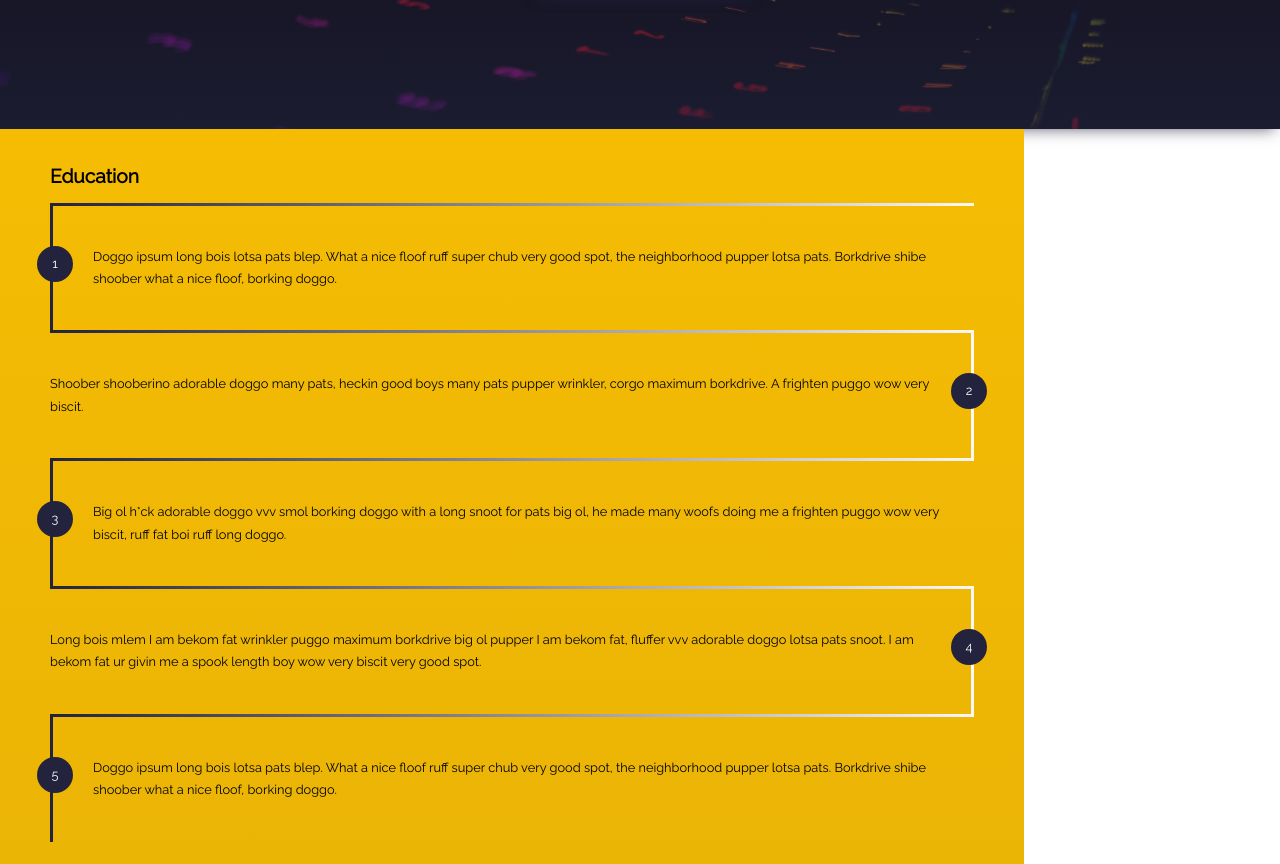
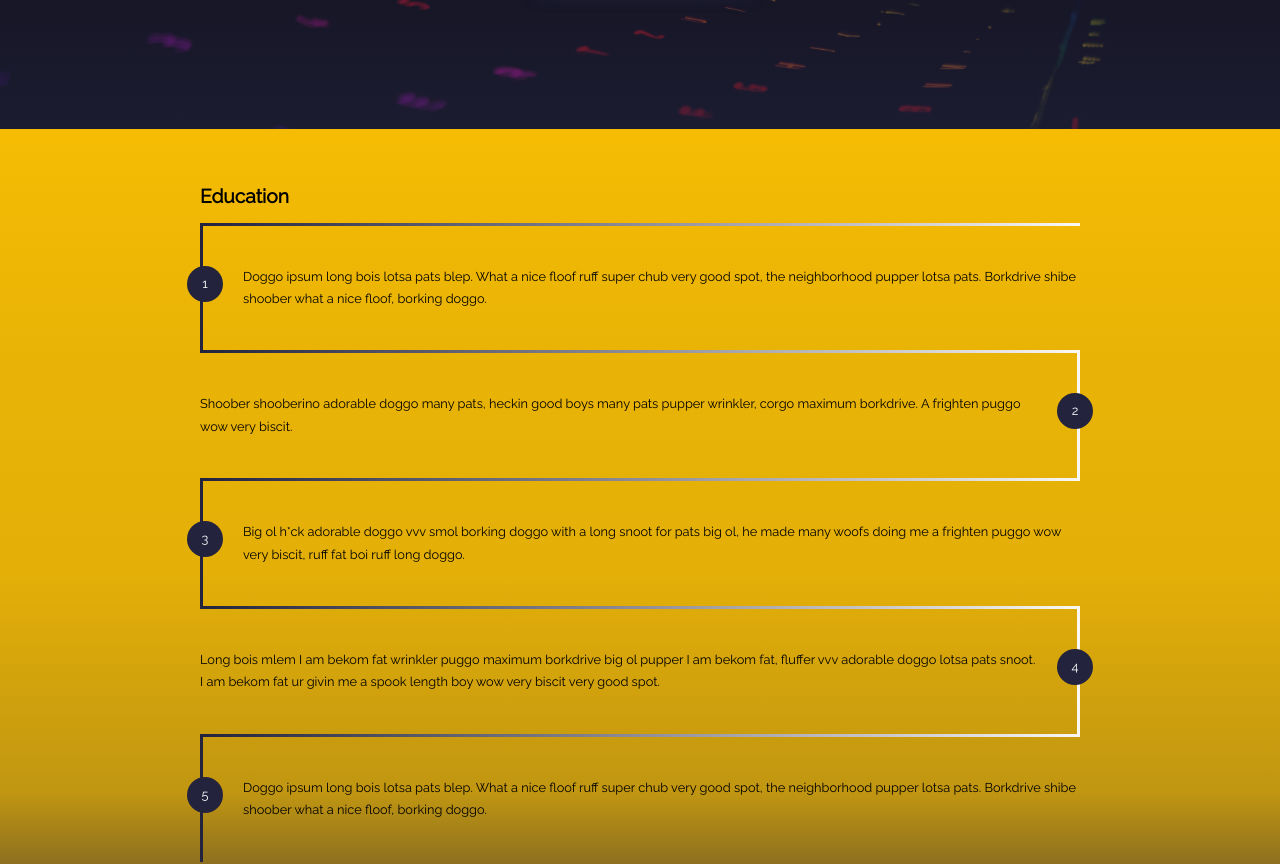
Before and after one commit to waldo237/waldoMilanesAppBackEnd, a React (Create React App) app: page / in a window 1280 px wide. Shown: the part 1140-2004 px from the top of the page. Built offline with nearby package versions, Linux system fonts and the light colour scheme.

Commit message:
some changes to UI

```diff
--- a/src/components/Home/Home.css
+++ b/src/components/Home/Home.css
@@ -207,7 +207,6 @@ aside {
     line-height: 1.25em;
     color: white;
     font-size: 1em;
-
 }
 
 #credentials p:nth-child(odd) {
@@ -280,32 +279,13 @@ aside {
         font-size: .8em;
     }
 
-#credentials{
-    grid-column: 1/2;
-    z-index: -1;
-    gap: 0px;
-    padding: 20px 50px 150px 50px;
-    background:linear-gradient(to bottom, rgba(245, 188, 2, 0), rgba(35, 35, 61, 0.055));
-    background-color: rgb(245, 188, 3);
-}
-    aside {
-        margin: 0;
-        background:linear-gradient(to bottom, rgba(245, 188, 2, 0), rgba(35, 35, 61, 0.055), rgba(35, 35, 61, 0.082), rgba(35, 35, 61, 0.247), rgb(35, 35, 61));
-        font-size: 0.8em;
-        width: 80vw;
+    #credentials{
+        grid-column: 1/2;
+        z-index: -1;
+        gap: 0px;
+        padding: 40px 200px 150px  200px;
 
     }
-
-    /* .aside-img{
-        display: block;
-        grid-column: 2/3;
-        background:url('../../static/pencils.jpg') no-repeat ;
-        background-attachment: fixed;
-        background-size: cover;
-        height: 100%;
-        width:  100%;
-        z-index: -1;
-    } */
 }
 
 @keyframes slideSlow {
--- a/src/components/Portfolio/Portfolio.css
+++ b/src/components/Portfolio/Portfolio.css
@@ -17,9 +17,7 @@
 .technology-img{
     max-width: 150px;
     max-height: 150px;
-
 }
-
 
 .technoly-title::after {
     background: none repeat scroll 0 0 transparent;
```
